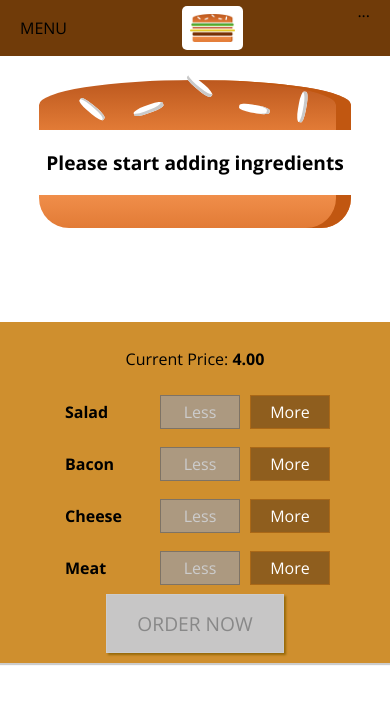
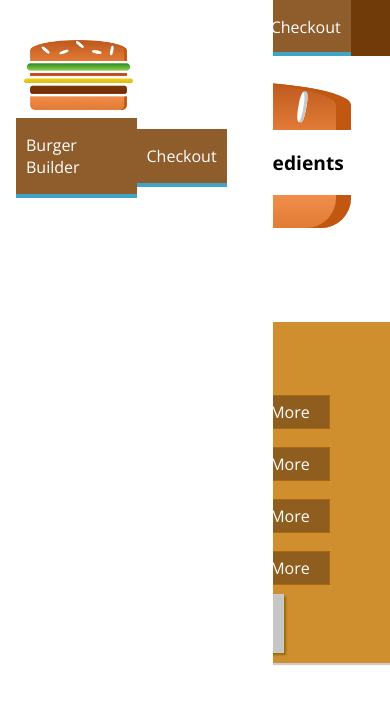
Before and after one commit to diegorochawebdg/burger-builder, a React (Create React App) app: page / in a window 390 px wide. Shown: the top 704 px of the page. Built offline with nearby package versions, Linux system fonts and the light colour scheme.

Commit message:
responsive adjustments

```diff
--- a/src/components/Layout/Layout.tsx
+++ b/src/components/Layout/Layout.tsx
@@ -2,10 +2,12 @@
 
 import classes from './Layout.module.scss';
 import Toolbar from '../Navigation/Toolbar/Toolbar';
+import Sidedrawer from '../Navigation/Sidedrawer/Sidedrawer';
 
 const layout = (props: any) => (
   <Fragment>
     <Toolbar />
+    <Sidedrawer />
     <main className={classes.Content}>
       {props.children}
     </main>
--- a/src/components/Logo/Logo.module.scss
+++ b/src/components/Logo/Logo.module.scss
@@ -1,7 +1,7 @@
 .Logo {
   background-color: #fff;
   padding: 8px;
-  height: 80%;
+  height: 100%;
   box-sizing: border-box;
   border-radius: 5px;
 
--- a/src/components/Logo/Logo.tsx
+++ b/src/components/Logo/Logo.tsx
@@ -5,7 +5,9 @@
 
 const Logo = (props: any) => {
   return (
-    <div className={classes.Logo}>
+    <div
+      className={classes.Logo}
+      style={{height: props.height}}>
       <img alt="Burger logo" src={burgerLogo} />
     </div>
   )
--- /dev/null
+++ b/src/components/Navigation/NavigationItems/NavigationItem/NavigationItem.module.scss
@@ -0,0 +1,26 @@
+.NavigationItem {
+  margin: 0;
+  box-sizing: border-box;
+  display: flex;
+  height: 100%;
+  width: 100%;
+  align-items: center;
+
+  a {
+    color: white;
+    text-decoration: none;
+    height: 100%;
+    padding: 16px 10px;
+    border-bottom: 4px solid transparent;
+    box-sizing: border-box;
+    display: block;
+
+    &:hover,
+    &:active,
+    &.active {
+      background-color: #8F5C2C;
+      border-bottom: 4px solid #40A4C8;
+      color: white;
+    }
+  }
+}
--- /dev/null
+++ b/src/components/Navigation/NavigationItems/NavigationItem/NavigationItem.tsx
@@ -0,0 +1,17 @@
+import React from 'react'
+
+import classes from './NavigationItem.module.scss'
+
+const NavigationItem = (props: any) => {
+  return (
+    <li className={classes.NavigationItem}>
+      <a
+        href={props.link}
+        className={props.active ? classes.active : undefined}>
+        {props.children}
+      </a>
+    </li>
+  )
+}
+
+export default NavigationItem
--- /dev/null
+++ b/src/components/Navigation/NavigationItems/NavigationItems.module.scss
@@ -0,0 +1,8 @@
+.NavigationItems {
+  margin: 0;
+  padding: 0;
+  list-style: none;
+  display: flex;
+  align-items: center;
+  height: 100%;
+}
--- /dev/null
+++ b/src/components/Navigation/NavigationItems/NavigationItems.tsx
@@ -0,0 +1,19 @@
+import React from 'react'
+
+import classes from './NavigationItems.module.scss'
+import NavigationItem from './NavigationItem/NavigationItem'
+
+const NavigationItems = () => {
+  return (
+    <ul className={classes.NavigationItems}>
+      <NavigationItem
+        link="/"
+        active>Burger Builder</NavigationItem>
+      <NavigationItem
+        link="/"
+        active>Checkout</NavigationItem>
+    </ul>
+  )
+}
+
+export default NavigationItems
--- /dev/null
+++ b/src/components/Navigation/Sidedrawer/Sidedrawer.module.scss
@@ -0,0 +1,29 @@
+.Sidedrawer {
+  position: fixed;
+  width: 280px;
+  max-width: 70%;
+  height: 100%;
+  left: 0;
+  top: 0;
+  z-index: 200;
+  background-color: #fff;
+  padding: 32px 16px;
+  box-sizing: border-box;
+  transition: transform 0.3s ease-out;
+
+  @media (min-width: 500px) {
+    display: none;
+  }
+}
+
+.Open {
+  transform: translateX(0);
+}
+
+.Close {
+  transform: translateX(100%);
+}
+
+.Logo {
+  height: 11%;
+}
--- /dev/null
+++ b/src/components/Navigation/Sidedrawer/Sidedrawer.tsx
@@ -0,0 +1,20 @@
+import React from 'react';
+
+import Logo from '../../Logo/Logo';
+import NavigationItems from '../NavigationItems/NavigationItems';
+import classes from './Sidedrawer.module.scss'
+
+const Sidedrawer = () => {
+  return (
+    <div className={classes.Sidedrawer}>
+      <div className={classes.Logo}>
+        <Logo />
+      </div>
+      <nav>
+        <NavigationItems />
+      </nav>
+    </div>
+  )
+}
+
+export default Sidedrawer
--- a/src/components/Navigation/Toolbar/Toolbar.tsx
+++ b/src/components/Navigation/Toolbar/Toolbar.tsx
@@ -1,6 +1,7 @@
 import React from 'react';
 
 import Logo from '../../Logo/Logo';
+import NavigationItems from '../NavigationItems/NavigationItems';
 import classes from './Toolbar.module.scss';
 
 const Toolbar = (props: any) => {
@@ -9,7 +10,7 @@
       <div>MENU</div>
       <Logo />
       <nav>
-        ...
+        <NavigationItems />
       </nav>
     </header>
   )
```
